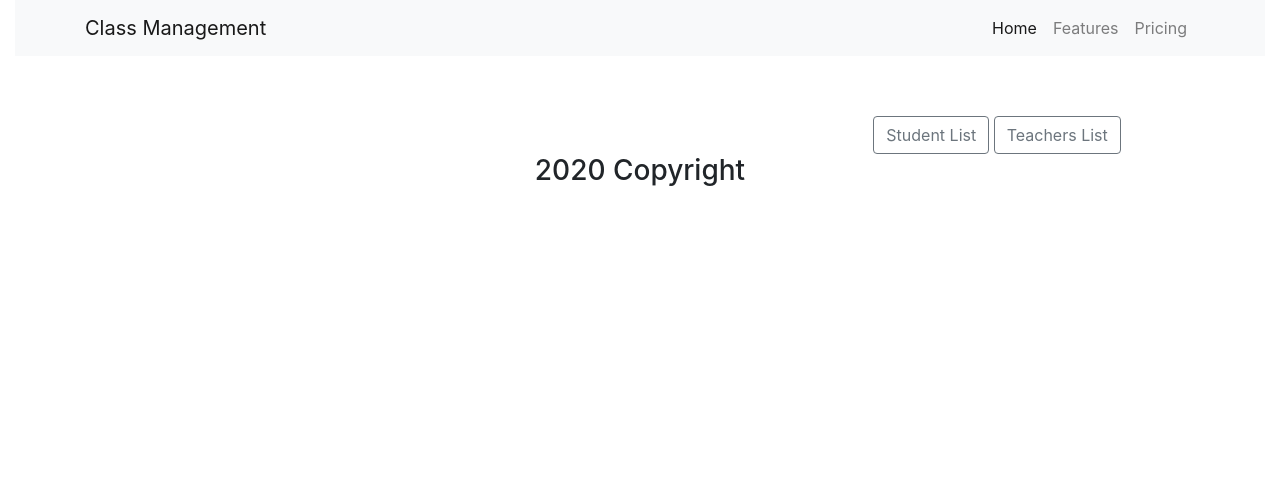
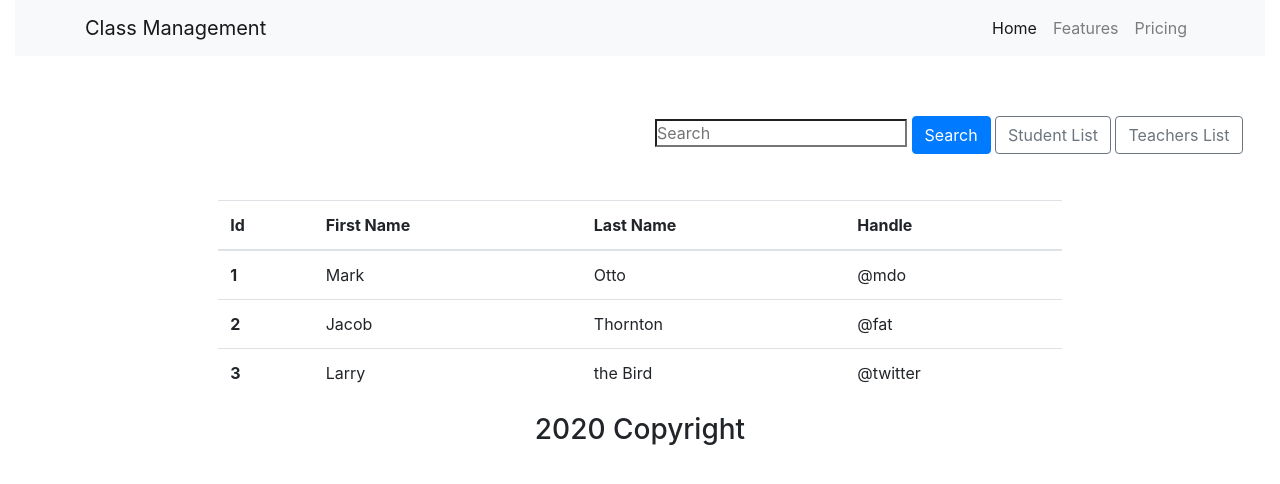
Before and after one commit to Osada97/class-management-system, a PHP site: page /admin.php in a window 1280 px wide. Shown: the top 484 px of the page. Run offline with PHP 8.4, Linux system fonts and the light colour scheme.

Commit message:
Admin.php modified

```diff
--- a/admin.php
+++ b/admin.php
@@ -1,11 +1,56 @@
 <?php include('inc/header.php')?>
 
 <div class="row" style="margin-top:60px;">
-    <div class="col-md-8"></div>
-    <div class="col-md-4">
-    <button type="button" class="btn btn-outline-secondary">Student List</button>
-    <button type="button" class="btn btn-outline-secondary">Teachers List</button>
+    <div class="col-md-6"></div>
+    <div class="col-md-6">
+    <form class="form-group">
+        <input class="admin-search" type="search" placeholder="Search" aria-label="Search">
+        <button type="submit" class="btn btn-primary">Search</button>
+        <button type="button" class="btn btn-outline-secondary">Student List</button>
+        <button type="button" class="btn btn-outline-secondary">Teachers List</button>
+    </form>
+
     </div>
+</div>
+
+<div class="row" style="margin-top:30px;">
+    <div class="col-md-2"></div>
+
+    <div class="col-md-8">
+    <table class="table">
+  <thead>
+    <tr>
+      <th scope="col">Id</th>
+      <th scope="col">First Name</th>
+      <th scope="col">Last Name</th>
+      <th scope="col">Handle</th>
+    </tr>
+  </thead>
+  <tbody>
+    <tr>
+      <th scope="row">1</th>
+      <td>Mark</td>
+      <td>Otto</td>
+      <td>@mdo</td>
+    </tr>
+    <tr>
+      <th scope="row">2</th>
+      <td>Jacob</td>
+      <td>Thornton</td>
+      <td>@fat</td>
+    </tr>
+    <tr>
+      <th scope="row">3</th>
+      <td>Larry</td>
+      <td>the Bird</td>
+      <td>@twitter</td>
+    </tr>
+  </tbody>
+</table>
+    </div>
+
+
+    <div class="col-md-2"></div>
 </div>
 
 
```
